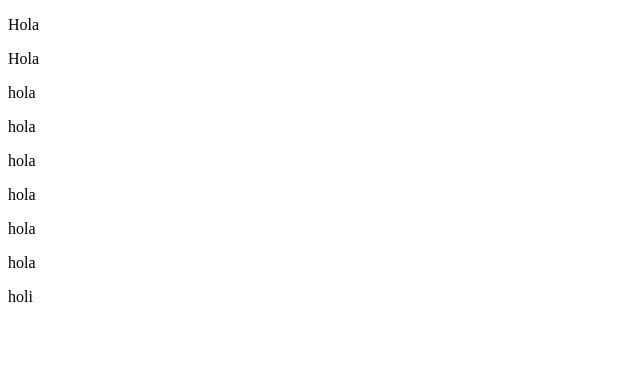
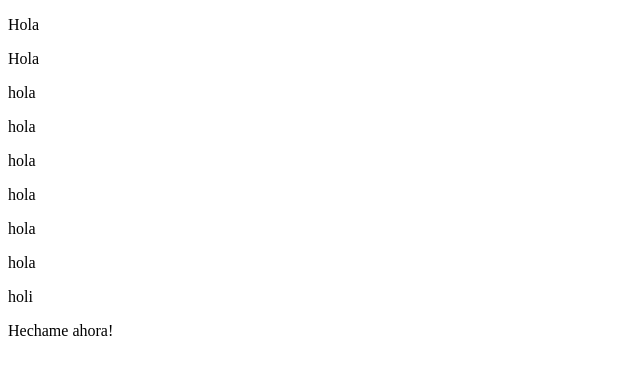
Before and after one commit to LidiaSan/random, a plain HTML site: page index.html in a window 1280 px wide. Shown: the whole page, without its empty margins (0-640 px from the left). Drawn offline with Linux system fonts and the light colour scheme.

Commit message:
modificacion

```diff
--- a/index.html
+++ b/index.html
@@ -18,6 +18,7 @@
     <p>hola</p>
     <p>hola</p>
     <p>holi</p>
+    <div>Hechame ahora!</div>
 
 
 </body>
```
